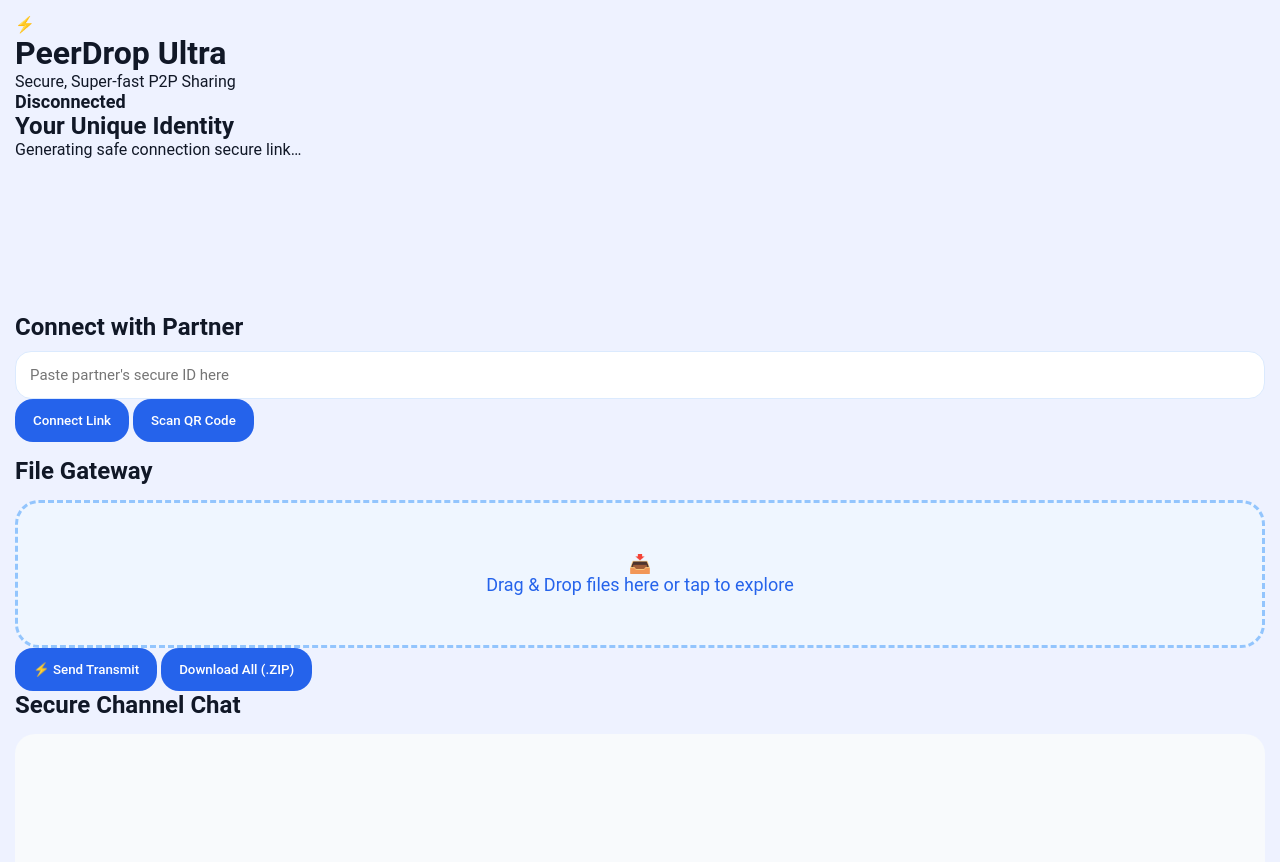
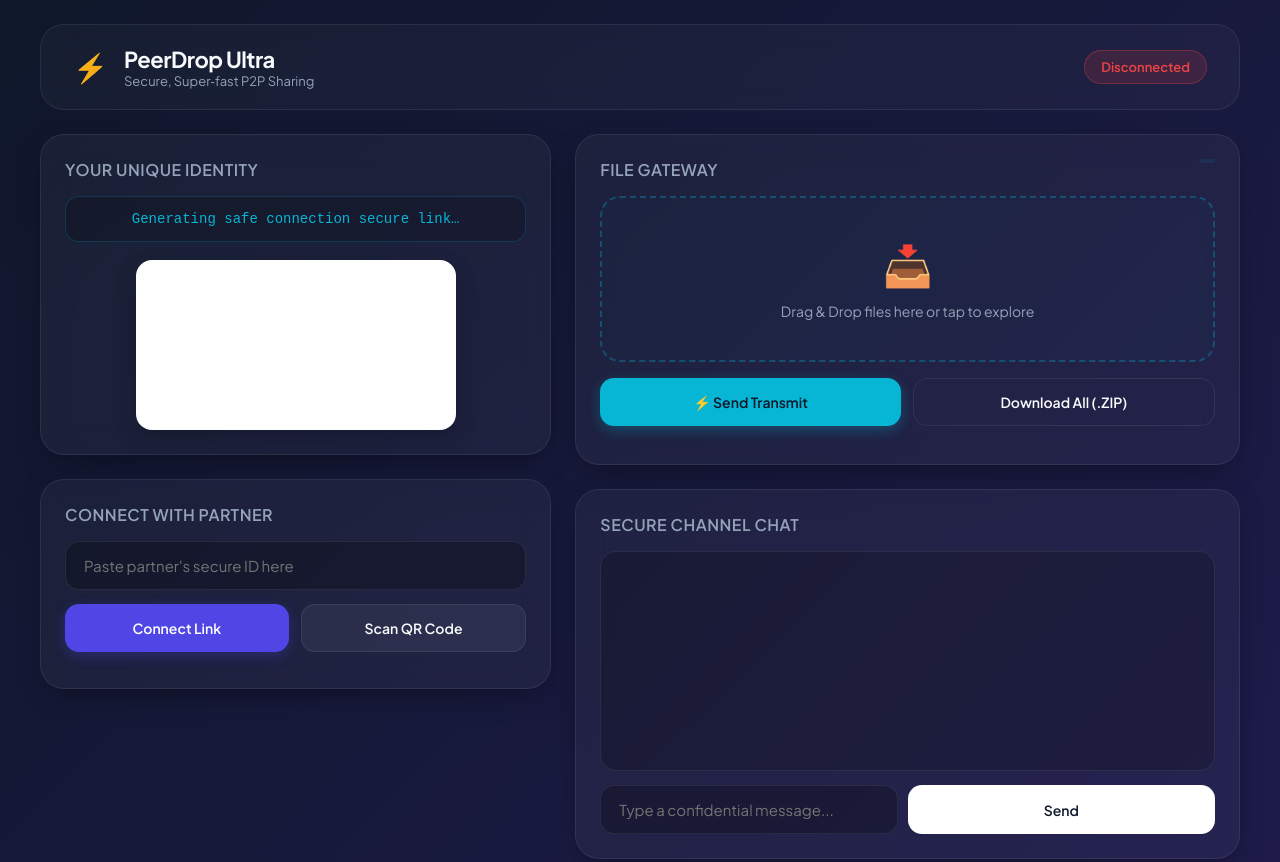
Before and after one commit to mugic1/news-share, a plain HTML site: page index.html in a window 1280 px wide. Shown: the top 862 px of the page. Drawn offline with nearby package versions, Linux system fonts and the light colour scheme; a script that the page names is missing.

Commit message:
Update style.css

```diff
--- a/style.css
+++ b/style.css
@@ -1,202 +1,405 @@
+:root {
+  --primary: #4f46e5;
+  --primary-hover: #4338ca;
+  --accent: #06b6d4;
+  --accent-hover: #0891b2;
+  --bg-gradient: linear-gradient(135deg, #0f172a 0%, #1e1b4b 100%);
+  --card-bg: rgba(255, 255, 255, 0.04);
+  --card-border: rgba(255, 255, 255, 0.08);
+  --text-main: #f8fafc;
+  --text-muted: #94a3b8;
+  --success: #10b981;
+  --error: #ef4444;
+}
+
 * {
   margin: 0;
   padding: 0;
   box-sizing: border-box;
-  font-family: Roboto, sans-serif;
+  font-family: 'Plus Jakarta Sans', sans-serif;
 }
 
 body {
-  background: #eef2ff;
-  padding: 15px;
-  color: #111827;
+  background: var(--bg-gradient);
+  min-height: 100vh;
+  color: var(--text-main);
+  padding: 24px;
 }
 
-.app {
-  max-width: 1000px;
+.app-container {
+  max-width: 1200px;
   margin: auto;
 }
 
-.topbar {
-  background: linear-gradient(135deg, #2563eb, #1d4ed8);
-  padding: 25px;
-  border-radius: 28px;
-  color: white;
-  margin-bottom: 20px;
-  box-shadow: 0 10px 30px rgba(37, 99, 235, 0.25);
+/* Header UI */
+.main-header {
+  display: flex;
+  justify-content: space-between;
+  align-items: center;
+  background: rgba(255, 255, 255, 0.03);
+  backdrop-filter: blur(12px);
+  padding: 20px 32px;
+  border-radius: 24px;
+  border: 1px solid var(--card-border);
+  margin-bottom: 24px;
 }
 
-.card {
-  background: white;
-  padding: 20px;
-  border-radius: 28px;
-  margin-bottom: 20px;
-  box-shadow: 0 4px 20px rgba(0, 0, 0, 0.06);
+.logo-area {
+  display: flex;
+  align-items: center;
+  gap: 16px;
 }
 
-.peer-box {
-  background: #eff6ff;
-  padding: 15px;
-  border-radius: 18px;
-  margin-top: 10px;
-  word-break: break-all;
-  font-size: 14px;
+.lightning-icon {
+  font-size: 28px;
+  background: linear-gradient(135deg, #fbbf24, #f59e0b);
+  -webkit-background-clip: text;
+  -webkit-text-fill-color: transparent;
 }
 
-input {
-  width: 100%;
-  padding: 14px;
-  border-radius: 16px;
-  border: 1px solid #dbeafe;
-  margin-top: 10px;
-  font-size: 15px;
+.main-header h1 {
+  font-size: 22px;
+  font-weight: 700;
+  letter-spacing: -0.5px;
 }
 
-button {
-  background: #2563eb;
-  color: white;
-  border: none;
-  padding: 14px 18px;
-  border-radius: 18px;
-  cursor: pointer;
-  font-weight: 500;
-  transition: 0.2s;
+.main-header p {
+  font-size: 13px;
+  color: var(--text-muted);
 }
 
-button:hover {
-  transform: scale(1.02);
+.status-badge {
+  padding: 8px 16px;
+  border-radius: 99px;
+  font-size: 13px;
+  font-weight: 600;
+  transition: all 0.3s ease;
 }
 
-.btns {
-  display: flex;
-  gap: 10px;
-  margin-top: 12px;
-  flex-wrap: wrap;
+.status-badge.disconnected {
+  background: rgba(239, 68, 68, 0.15);
+  color: var(--error);
+  border: 1px solid rgba(239, 68, 68, 0.3);
 }
 
-#messages {
-  height: 300px;
+.status-badge.connected {
+  background: rgba(16, 185, 129, 0.15);
+  color: var(--success);
+  border: 1px solid rgba(16, 185, 129, 0.3);
+}
+
+/* Responsive Grid Layout */
+.main-grid {
+  display: grid;
+  grid-template-columns: 1fr 1.3fr;
+  gap: 24px;
+}
+
+.column {
+  display: flex;
+  flex-direction: column;
+  gap: 24px;
+}
+
+/* Card Styling */
+.main-card {
+  background: var(--card-bg);
+  backdrop-filter: blur(16px);
+  border: 1px solid var(--card-border);
+  border-radius: 24px;
+  padding: 24px;
+  box-shadow: 0 10px 30px -10px rgba(0, 0, 0, 0.5);
+  transition: transform 0.3s cubic-bezier(0.4, 0, 0.2, 1);
+}
+
+.card-header h2 {
+  font-size: 16px;
+  font-weight: 600;
+  color: var(--text-muted);
+  text-transform: uppercase;
+  letter-spacing: 0.5px;
+  margin-bottom: 16px;
+}
+
+/* Identity UI */
+.peer-id-box {
+  background: rgba(0, 0, 0, 0.2);
+  padding: 14px;
+  border-radius: 14px;
+  font-family: monospace;
+  font-size: 14px;
+  color: var(--accent);
+  border: 1px solid rgba(6, 182, 212, 0.2);
+  word-break: break-all;
+  text-align: center;
+}
+
+.qr-container {
+  display: flex;
+  justify-content: center;
+  margin-top: 18px;
+}
+
+#qrCanvas {
+  background: white;
+  padding: 10px;
+  border-radius: 16px;
+  box-shadow: 0 8px 24px rgba(0,0,0,0.2);
+}
+
+/* Custom Overlay Buttons & Inputs */
+input[type="text"] {
+  width: 100%;
+  padding: 14px 18px;
+  background: rgba(0, 0, 0, 0.25);
+  border: 1px solid var(--card-border);
+  border-radius: 14px;
+  color: var(--text-main);
+  font-size: 15px;
+  outline: none;
+  transition: all 0.3s ease;
+}
+
+input[type="text"]:focus {
+  border-color: var(--primary);
+  box-shadow: 0 0 0 3px rgba(79, 70, 229, 0.25);
+}
+
+.button-group {
+  display: flex;
+  gap: 12px;
+}
+
+.button-group.overlay-layout {
+  margin-top: 14px;
+}
+
+.spacing-top {
+  margin-top: 16px;
+}
+
+.btn {
+  flex: 1;
+  padding: 14px 20px;
+  border: none;
+  border-radius: 14px;
+  font-size: 14px;
+  font-weight: 600;
+  cursor: pointer;
+  transition: all 0.2s cubic-bezier(0.4, 0, 0.2, 1);
+  display: inline-flex;
+  justify-content: center;
+  align-items: center;
+}
+
+.btn-primary {
+  background: var(--primary);
+  color: white;
+  box-shadow: 0 4px 14px rgba(79, 70, 229, 0.3);
+}
+
+.btn-primary:hover {
+  background: var(--primary-hover);
+  transform: translateY(-1px);
+}
+
+.btn-secondary {
+  background: rgba(255, 255, 255, 0.06);
+  color: var(--text-main);
+  border: 1px solid var(--card-border);
+}
+
+.btn-secondary:hover {
+  background: rgba(255, 255, 255, 0.1);
+}
+
+.btn-accent {
+  background: var(--accent);
+  color: #0f172a;
+  box-shadow: 0 4px 14px rgba(6, 182, 212, 0.3);
+}
+
+.btn-accent:hover {
+  background: var(--accent-hover);
+  transform: translateY(-1px);
+}
+
+.btn-outline {
+  background: transparent;
+  color: var(--text-main);
+  border: 1px solid var(--card-border);
+}
+
+.btn-outline:hover {
+  background: rgba(255, 255, 255, 0.05);
+}
+
+/* Premium Dropzone UI */
+.premium-dropzone {
+  border: 2px dashed rgba(6, 182, 212, 0.3);
+  background: rgba(6, 182, 212, 0.02);
+  border-radius: 20px;
+  padding: 40px 20px;
+  text-align: center;
+  cursor: pointer;
+  transition: all 0.3s ease;
+}
+
+.premium-dropzone:hover {
+  border-color: var(--accent);
+  background: rgba(6, 182, 212, 0.06);
+  box-shadow: 0 0 20px rgba(6, 182, 212, 0.1);
+}
+
+.upload-cloud-icon {
+  font-size: 40px;
+  display: block;
+  margin-bottom: 12px;
+}
+
+.dropzone-content p {
+  font-size: 14px;
+  color: var(--text-muted);
+}
+
+/* Secure Chat Module */
+.chat-viewport {
+  height: 220px;
   overflow-y: auto;
-  margin-top: 15px;
-  border-radius: 20px;
-  padding: 12px;
-  background: #f8fafc;
+  background: rgba(0, 0, 0, 0.2);
+  border-radius: 16px;
+  padding: 16px;
+  border: 1px solid var(--card-border);
+  margin-bottom: 14px;
 }
 
 .message {
-  background: #dbeafe;
-  padding: 12px;
-  border-radius: 16px;
+  max-width: 80%;
+  padding: 10px 14px;
+  border-radius: 14px;
+  font-size: 14px;
+  line-height: 1.4;
   margin-bottom: 10px;
   word-wrap: break-word;
+  background: rgba(255, 255, 255, 0.06);
+  color: var(--text-main);
+  border-bottom-left-radius: 4px;
 }
 
-.self {
-  background: #bfdbfe;
+.message.self {
+  background: var(--primary);
+  color: white;
+  margin-left: auto;
+  border-bottom-left-radius: 14px;
+  border-bottom-right-radius: 4px;
 }
 
-.chat-box {
+.chat-input-row {
   display: flex;
   gap: 10px;
-  margin-top: 15px;
 }
 
-.chat-box input {
+.chat-input-row input {
   flex: 1;
 }
 
-#dropzone {
-  margin-top: 15px;
-  padding: 50px;
-  border: 3px dashed #93c5fd;
-  border-radius: 24px;
-  text-align: center;
-  background: #eff6ff;
-  font-size: 18px;
-  color: #2563eb;
+.btn-send {
+  background: white;
+  color: #0f172a;
+  padding: 0 24px;
+}
+
+/* File Monitors & Speed Displays */
+#speedDisplay {
+  float: right;
+  font-weight: 500;
+  font-size: 13px;
+  color: var(--accent);
+  background: rgba(6, 182, 212, 0.1);
+  padding: 2px 8px;
+  border-radius: 6px;
 }
 
 .progress-wrap {
-  margin-top: 15px;
+  margin-top: 14px;
+  background: rgba(0, 0, 0, 0.15);
+  padding: 12px;
+  border-radius: 12px;
+  border: 1px solid var(--card-border);
+}
+
+.progress-wrap p {
+  font-size: 13px;
+  margin-bottom: 6px;
+  text-overflow: ellipsis;
+  overflow: hidden;
+  white-space: nowrap;
 }
 
 .progress {
   width: 100%;
-  height: 14px;
-  background: #dbeafe;
-  border-radius: 20px;
+  height: 8px;
+  background: rgba(255,255,255,0.08);
+  border-radius: 99px;
   overflow: hidden;
-  margin-top: 6px;
 }
 
 .progress-bar {
   height: 100%;
   width: 0%;
-  background: #2563eb;
-  transition: 0.2s;
+  background: linear-gradient(90deg, var(--primary) 0%, var(--accent) 100%);
+  transition: width 0.1s linear;
+}
+
+.download-gallery-grid {
+  display: grid;
+  grid-template-columns: 1fr;
+  gap: 12px;
+  margin-top: 14px;
 }
 
 .download-item {
-  background: #f8fafc;
-  padding: 16px;
-  border-radius: 18px;
-  margin-top: 15px;
+  background: rgba(255, 255, 255, 0.03);
+  border: 1px solid var(--card-border);
+  padding: 14px;
+  border-radius: 16px;
 }
 
 .download-item img,
 .download-item video {
   max-width: 100%;
   margin-top: 10px;
-  border-radius: 18px;
-}
-
-a {
-  color: #2563eb;
-  text-decoration: none;
-  font-weight: 500;
-}
-
-#status {
-  font-weight: 700;
-  font-size: 18px;
+  border-radius: 10px;
+  border: 1px solid var(--card-border);
 }
 
 #reader {
-  margin-top: 15px;
+  margin-top: 12px;
+  border-radius: 16px;
   overflow: hidden;
-  border-radius: 20px;
 }
 
-/* ─── added for speed display ─── */
-#speedDisplay {
-  float: right;
-  font-weight: 400;
-  font-size: 14px;
-  color: #6b7280;
+/* Tablet & Mobile Responsiveness Overlays */
+@media (max-width: 900px) {
+  .main-grid {
+    grid-template-columns: 1fr;
+  }
 }
 
-@media (max-width: 700px) {
+@media (max-width: 550px) {
   body {
-    padding: 10px;
+    padding: 12px;
   }
-  .card {
-    padding: 15px;
-    border-radius: 22px;
+  .main-header {
+    flex-direction: column;
+    gap: 14px;
+    align-items: flex-start;
+    padding: 16px;
   }
-  .topbar {
-    border-radius: 22px;
-    padding: 20px;
-  }
-  .chat-box {
+  .button-group {
     flex-direction: column;
   }
-  button {
+  .btn {
     width: 100%;
   }
-  .btns {
-    flex-direction: column;
-  }
-  #dropzone {
-    padding: 30px;
-    font-size: 16px;
-  }
-    }
+}
```
